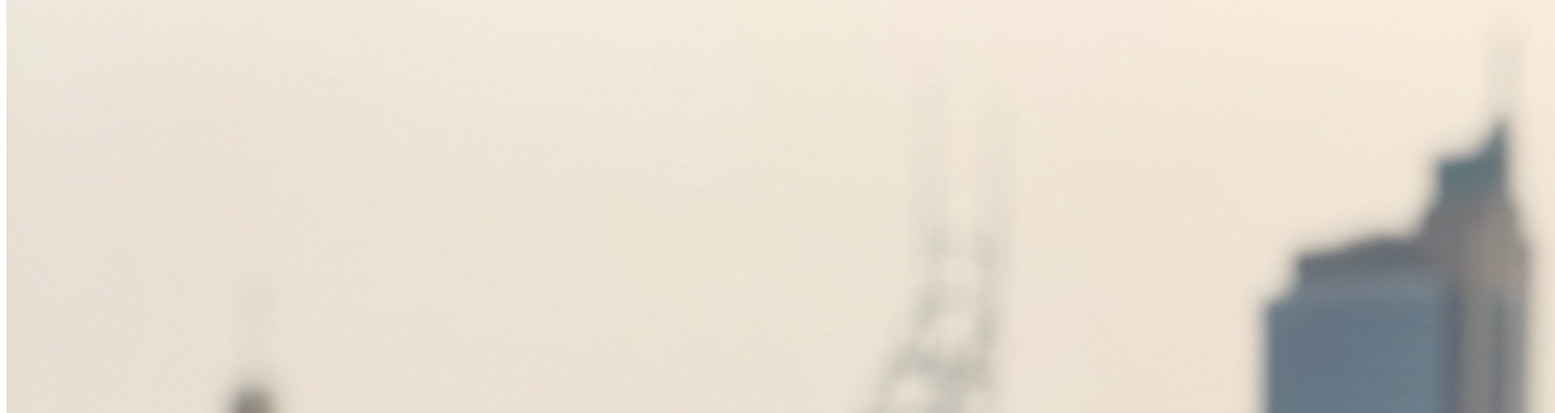
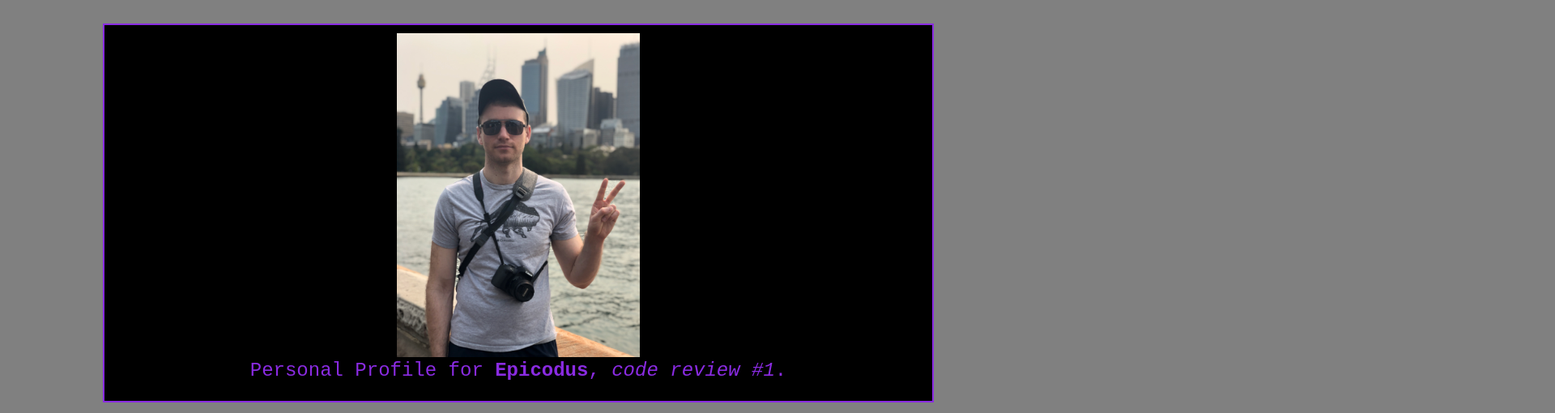
Before and after one commit to ajlipiec/About_Me, a plain HTML site: page index.html in a window 1280 px wide. Shown: the part 111-621 px from the top of the page at 81% size, 1920 px wide, since content can reach past the window. Drawn offline with Linux system fonts and the light colour scheme.

Commit message:
updated packground, nested elements for image class, and modified font-family detrails within classes

```diff
--- a/css/styles.css
+++ b/css/styles.css
@@ -0,0 +1,35 @@
+h1 {
+  font-family: Verdana, Geneva, Tahoma, sans-serif;
+  font-weight: bolder;
+}
+
+h2 {
+  font-weight: bolder;
+}
+
+.backgroundStyle {
+  text-align: center;
+  background-color: gray;
+  font-family: 'Courier New', Courier, monospace;
+  padding: 35px;
+}
+
+.picture {
+background-color: black;
+width: 90%;
+padding: 10px;
+margin: 0 auto;
+border-style: double;
+border-width: 2px;
+border-color: blueviolet;
+
+}
+
+.picture img {
+  width: 300px;
+}
+
+.picture p {
+  color: blueviolet;
+  font-size: 24px;
+}
--- a/index.html
+++ b/index.html
@@ -1,13 +1,22 @@
 <!DOCTYPE html>
 <html>
 <head>
+  <link>
+  <link href="css/bootstrap.css" rel="stylesheet" type="text/css">
+  <link href="css/styles.css" rel="stylesheet" type="text/css">
   <title>Andy Rocks!</title>
 </head>
-<body>
+
+<body class="backgroundStyle">
   <h1>Andy Lipiec</h1>
-  <img src="img/Peace.JPG" alt="picture of Andy in front of a city scape">
+  <div class="backgroundStyle">
+    <div class="picture">
+    <img src="img/Peace.JPG" alt="picture of Andy in front of a city scape">
+    <p>Personal Profile for <strong>Epicodus</strong>, <em>code review #1</em>.</p>
+    </div>
   <h2>About Andy</h2>
     <p>Lorem ipsum dolor sit, amet consectetur adipisicing elit. Quod expedita ad placeat dolor deserunt saepe explicabo, aspernatur quo laudantium minima aperiam quibusdam ut modi. Obcaecati, quod. Alias, maxime molestias. Assumenda.</p>
+  <h2>Background</h2>
   <h2>Promgramming Goals</h2>
     <p>Lorem ipsum dolor sit amet, consectetur adipisicing elit. Tempora blanditiis obcaecati porro at sit odit repellendus ab esse sapiente est mollitia a, commodi aspernatur aliquid adipisci ratione impedit et deserunt.
       <ol>
@@ -27,7 +36,7 @@
       </ol>
     </p>
 
-
+  </div>
 
 </body>
 
```
